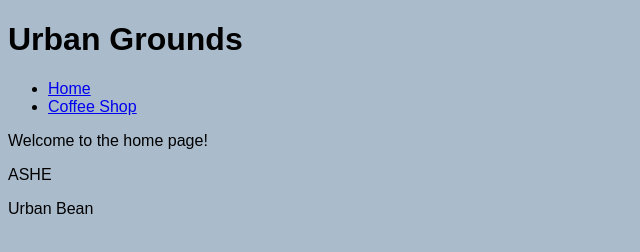
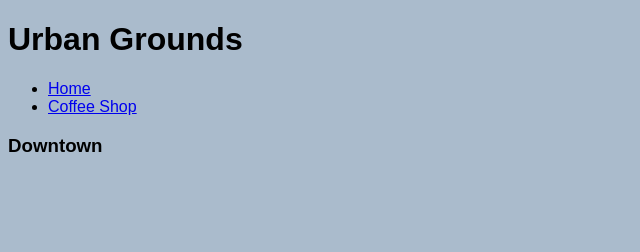
Before and after one commit to autumnapsey/UrbanGrounds, a website: page public/index.html in a window 1280 px wide. Shown: the whole page, without its empty margins (0-640 px from the left). Drawn offline with nearby package versions, Linux system fonts and the light colour scheme; some packages are replaced by stand-ins of ours.

Commit message:
did stuff

```diff
--- a/main.styl
+++ b/main.styl
@@ -2,3 +2,7 @@ body {
 	background-color #abc;
 	font-family arial
 }
+
+#downtownList {
+	visibility hidden
+}
--- a/public/index.html
+++ b/public/index.html
@@ -6,6 +6,7 @@
 	<script type="text/javascript" src="https://ajax.googleapis.com/ajax/libs/angularjs/1.4.9/angular.min.js"></script>
 	<script type="text/javascript" src="https://ajax.googleapis.com/ajax/libs/angularjs/1.4.7/angular-route.js"></script>
 	<script type="text/javascript" src="https://maps.googleapis.com/maps/api/js?key=AIzaSyB3qOjxMH_B5zFUt9V4KKU0_MgXaXDd26o&libraries=places"></script>
+	<script src="https://ajax.googleapis.com/ajax/libs/jquery/2.2.3/jquery.min.js"></script>
 	<script type="text/javascript" src="script/app.js"></script>
 	<script type="text/javascript" src="script/selectCtrl.js"></script>
 	<script type="text/javascript" src="script/displayCtrl.js"></script>
--- a/public/view/landing.html
+++ b/public/view/landing.html
@@ -1,3 +1,5 @@
-Welcome to the home page!
-<p ng-click="chooseShop(0)">ASHE</p>
-<p ng-click="chooseShop(1)">Urban Bean</p>
+<h3 class="downtown">Downtown</h3>
+<ul id="downtownList">
+	<li ng-click="chooseShop(0)">ASHE</li>
+	<li ng-click="chooseShop(1)">Urban Bean</li>
+</ul>
```
Also changed, not shown: public/style/main.css.
